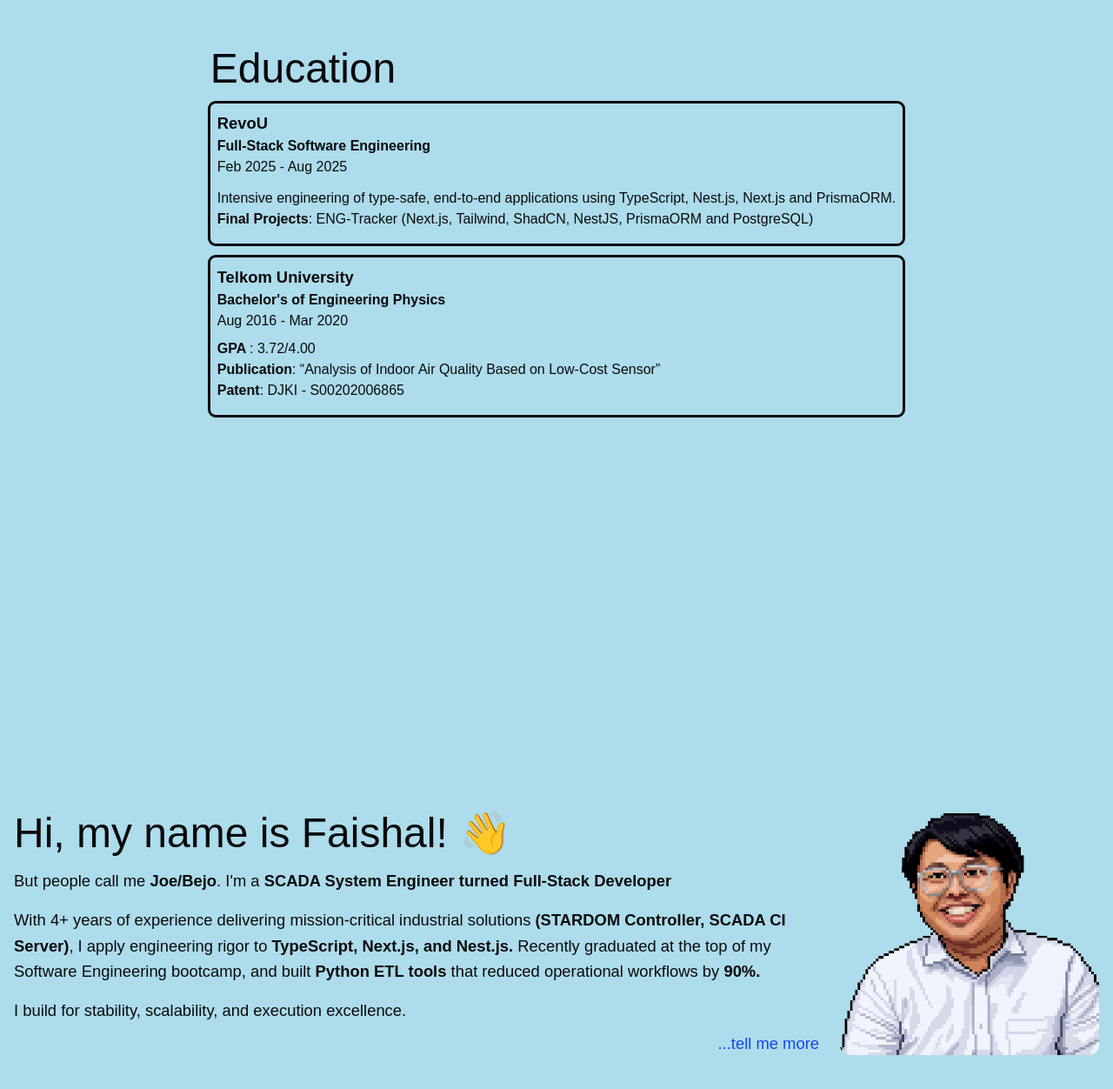
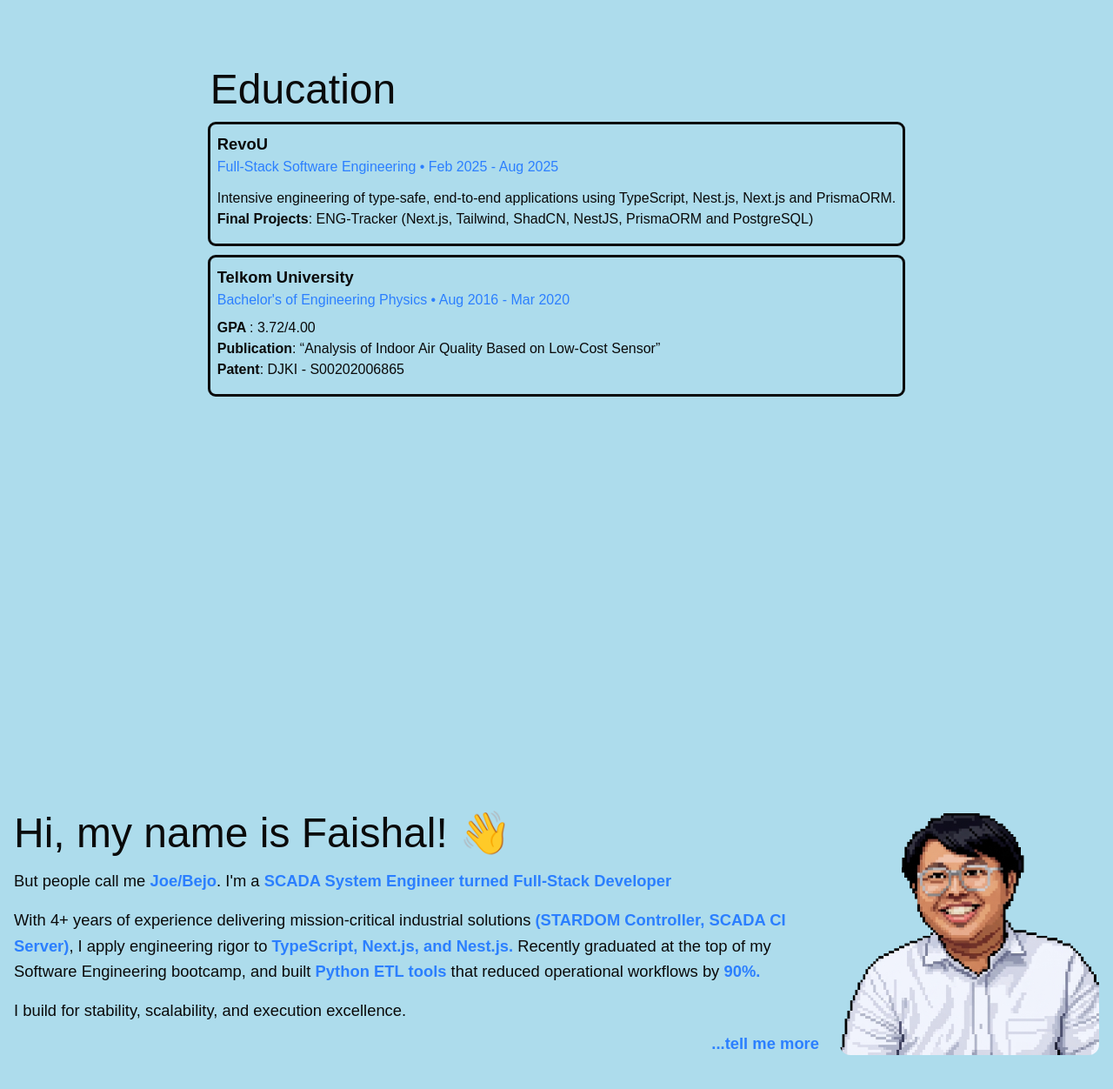
Before and after one commit to kebejoan/bejo-porto, a Next.js app: page / in a window 1280 px wide. Shown: the part 1750-3002 px from the top of the page at 87% size. Built offline with nearby package versions, Linux system fonts and the light colour scheme; a web font is replaced by a local one.

Commit message:
feat: add accent colors

```diff
--- a/app/components/1_AboutMe.tsx
+++ b/app/components/1_AboutMe.tsx
@@ -10,28 +10,35 @@ export default function AboutMe() {
             <div className="w-full "></div>
             <div className="flex flex-col gap-4">
               <div>
-								But people call me <strong>Joe/Bejo</strong>. I'm a{" "}
-								<strong>
+                But people call me{" "}
+                <strong className="text-blue-500">Joe/Bejo</strong>. I'm a{" "}
+                <strong className="text-blue-500">
                   SCADA System Engineer turned Full-Stack Developer
                 </strong>
                 <br />
               </div>
-							<div>
+              <p>
                 With 4+ years of experience delivering mission-critical
                 industrial solutions{" "}
-								<strong>(STARDOM Controller, SCADA CI Server)</strong>, I apply
-								engineering rigor to{" "}
-								<strong>TypeScript, Next.js, and Nest.js.</strong> Recently
-								graduated at the top of my Software Engineering bootcamp, and
-								built <strong>Python ETL tools</strong> that reduced operational
-								workflows by <strong>90%.</strong>
-							</div>
+                <strong className="text-blue-500">
+                  (STARDOM Controller, SCADA CI Server)
+                </strong>
+                , I apply engineering rigor to{" "}
+                <strong className="text-blue-500">
+                  TypeScript, Next.js, and Nest.js.
+                </strong>{" "}
+                Recently graduated at the top of my Software Engineering
+                bootcamp, and built{" "}
+                <strong className="text-blue-500">Python ETL tools</strong> that
+                reduced operational workflows by{" "}
+                <strong className="text-blue-500">90%.</strong>
+              </p>
               <div>
                 I build for stability, scalability, and execution excellence.
               </div>
             </div>
             <div className="w-full flex justify-end">
-							<div className="text-blue-700">...tell me more</div>
+              <div className="text-blue-500 font-bold">...tell me more</div>
             </div>
           </div>
         </div>
--- a/app/components/2_Education.tsx
+++ b/app/components/2_Education.tsx
@@ -12,11 +12,8 @@ export default function Education() {
             <div className="w-full flex flex-col outline-3 rounded-md gap-1 p-2">
               <div className="w-full flex flex-col">
                 <div className="font-bold">RevoU</div>
-								<div className="text-sm lg:text-base font-bold">
-									Full-Stack Software Engineering
-								</div>
-								<div className="text-sm lg:text-base mb-2">
-									Feb 2025 - Aug 2025
+                <div className="text-sm lg:text-base mb-2  text-blue-500">
+                  Full-Stack Software Engineering • Feb 2025 - Aug 2025
                 </div>
               </div>
               <div className="text-sm lg:text-base mb-2">
@@ -31,11 +28,8 @@ export default function Education() {
             <div className="w-full flex flex-col outline-3 rounded-md p-2">
               <div className="w-full flex flex-col">
                 <div className="font-bold">Telkom University</div>
-								<div className="text-sm lg:text-base font-bold">
-									Bachelor's of Engineering Physics
-								</div>
-								<div className="text-sm lg:text-base mb-2">
-									Aug 2016 - Mar 2020
+                <div className="text-sm lg:text-base mb-2 text-blue-500">
+                  Bachelor's of Engineering Physics • Aug 2016 - Mar 2020
                 </div>
               </div>
               <div className="text-sm lg:text-base mb-2">
--- a/app/components/3_WorkExperience.tsx
+++ b/app/components/3_WorkExperience.tsx
@@ -2,7 +2,7 @@ export default function WorkExperience() {
   return (
     <div className="w-full grid grid-cols-4 gap-2">
       <div className="w-full col-span-4">
-				<div className="w-full flex flex-col items-center gap-4 w-full grid-span-2">
+        <div className="w-full flex flex-col items-center gap-4 grid-span-2">
           <div className="w-full flex flex-col gap-2 p-4 ">
             <div className="text-3xl md:text-4xl lg:text-5xl font-pixel">
               Work Experience
--- a/app/components/4_ProjectExperience.tsx
+++ b/app/components/4_ProjectExperience.tsx
@@ -2,7 +2,7 @@ export default function ProjectExperience() {
   return (
     <div className="w-full grid grid-cols-4 gap-2">
       <div className="w-full col-span-4">
-				<div className="w-full flex flex-col items-center gap-4 w-full outline-1 grid-span-2">
+        <div className="w-full flex flex-col items-center gap-4 outline-1 grid-span-2">
           <div className="w-full flex flex-col gap-2 p-4 outline-2">
             <div className="text-4xl font-bold">Project Experience</div>
             <div className="w-full outline-1"></div>
```
Lines whose indentation alone changed are shown as unchanged.
